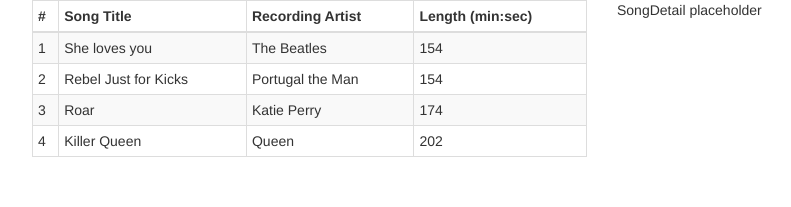
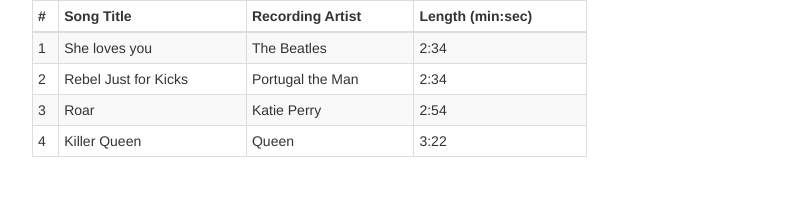
Before and after one commit to paulmerlyn/songs_redux_demo, a React (Create React App) app: page / in a window 1280 px wide. Shown: the top 207 px of the page, without its empty margins (38-829 px from the left). Built offline with nearby package versions, Linux system fonts and the light colour scheme.

Commit message:
Fully functional project using pure React i.e. no Redux used. For Redux-based version, see branch develop_react_redux

```diff
--- a/src/components/App.js
+++ b/src/components/App.js
@@ -4,12 +4,18 @@ import SongDetail from './SongDetail';
 import SongRow from './SongRow';
 import {Grid, Row, Col} from 'react-bootstrap';
 
-const onSongSelect = (id) => {
+class App extends React.Component {
+    state = {selectedSong: null};
+
+    onSongSelect = (id) => {
         // Now populate the SongDetail with the selected song
         console.log(`onSongSelect called in App with ${id}`);
+        const songs = this.getSongs();
+        const selectedSong = songs[id - 1];
+        this.setState({selectedSong: selectedSong});
     }
 
-const getSongs = () => {
+    getSongs = () => {
         return [
             {title: 'She loves you', band: 'The Beatles', duration: 154, id: 1},
             {title: 'Rebel Just for Kicks', band: 'Portugal the Man', duration: 154, id: 2},
@@ -18,30 +24,41 @@ const getSongs = () => {
         ]
     }
 
-const getSongRows = () => {
-    const songs = getSongs();
+     getSongRows = () => {
+        const songs = this.getSongs();
         const songRows = songs.map((song, index) => {
             return (
-            <SongRow key={index.toString()} song={song} onSongSelect={onSongSelect}/>
+                <SongRow key={index.toString()} song={song}
+                    onSongSelect={this.onSongSelect}
+                    buildDurationString={this.buildDurationString}
+                    />
             )
         });
         console.log(songRows);
         return songRows;
     }
 
-const App = () => {
+    buildDurationString = (mins) => {
+        return `${Math.floor(mins/60)}:${mins % 60}`;
+    }
+
+    render() {
         return (
             <Grid className="show-grid fluid">
                 <Row>
                     <Col xs={12} md={6}>
                         <SongList>
-                        {getSongRows()}
+                            {this.getSongRows()}
                         </SongList>
                     </Col>
-                <Col xs={12} md={6}><SongDetail /></Col>
+                    <Col xs={12} md={6}>
+                        <SongDetail selectedSong={this.state.selectedSong}
+                            buildDurationString={this.buildDurationString}/>
+                    </Col>
                 </Row>
             </Grid>
         );
     }
+}
 
 export default App;
--- a/src/components/SongDetail.js
+++ b/src/components/SongDetail.js
@@ -1,8 +1,17 @@
 import React from 'react';
 
-const SongDetail = () => {
+const SongDetail = (props) => {
     return (
-        <div>SongDetail placeholder</div>
+        <div>
+            {
+                props.selectedSong &&
+                <div>
+                    <div>{props.selectedSong.title}</div>
+                    <div>{props.selectedSong.band}</div>
+                    <div>{props.buildDurationString(props.selectedSong.duration)}</div>
+                </div>
+            }
+        </div>
     )
 }
 
--- a/src/components/SongRow.js
+++ b/src/components/SongRow.js
@@ -26,7 +26,7 @@ const SongRow = (props) => {
                     {props.song.band}
                 </td>
                 <td>
-                    {props.song.duration}
+                    {props.buildDurationString(props.song.duration)}
                 </td>
             </tr>
     )
```
Lines whose indentation alone changed are shown as unchanged.
